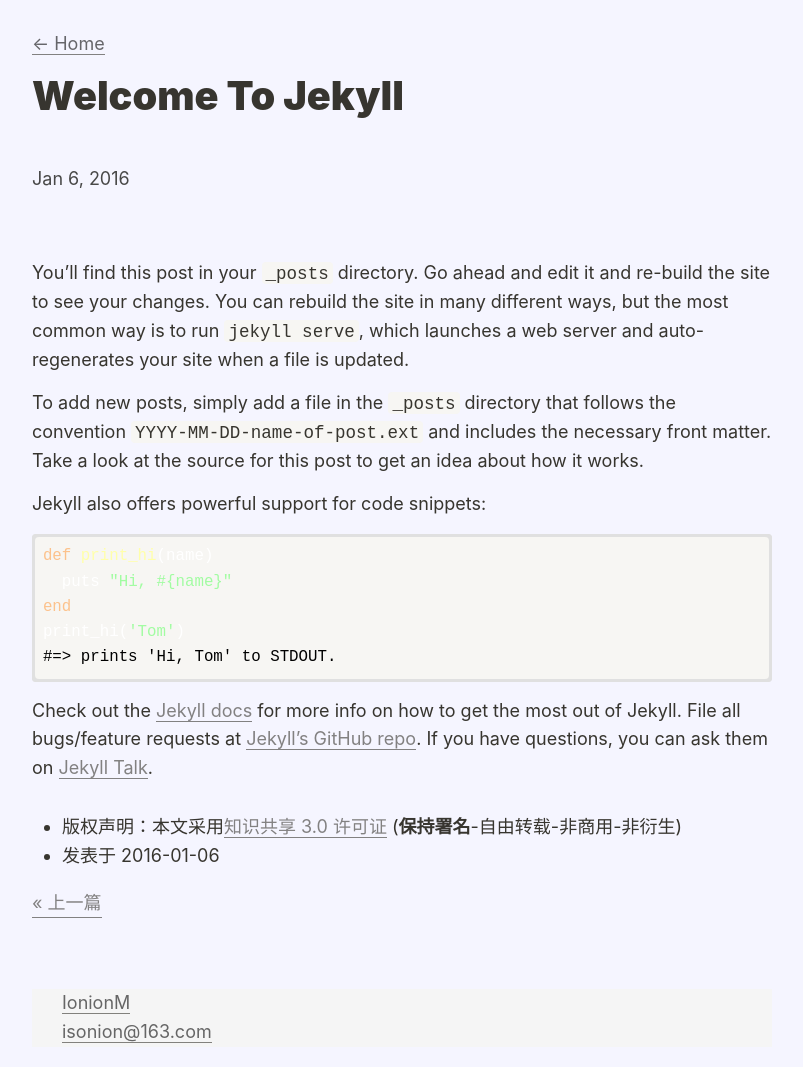
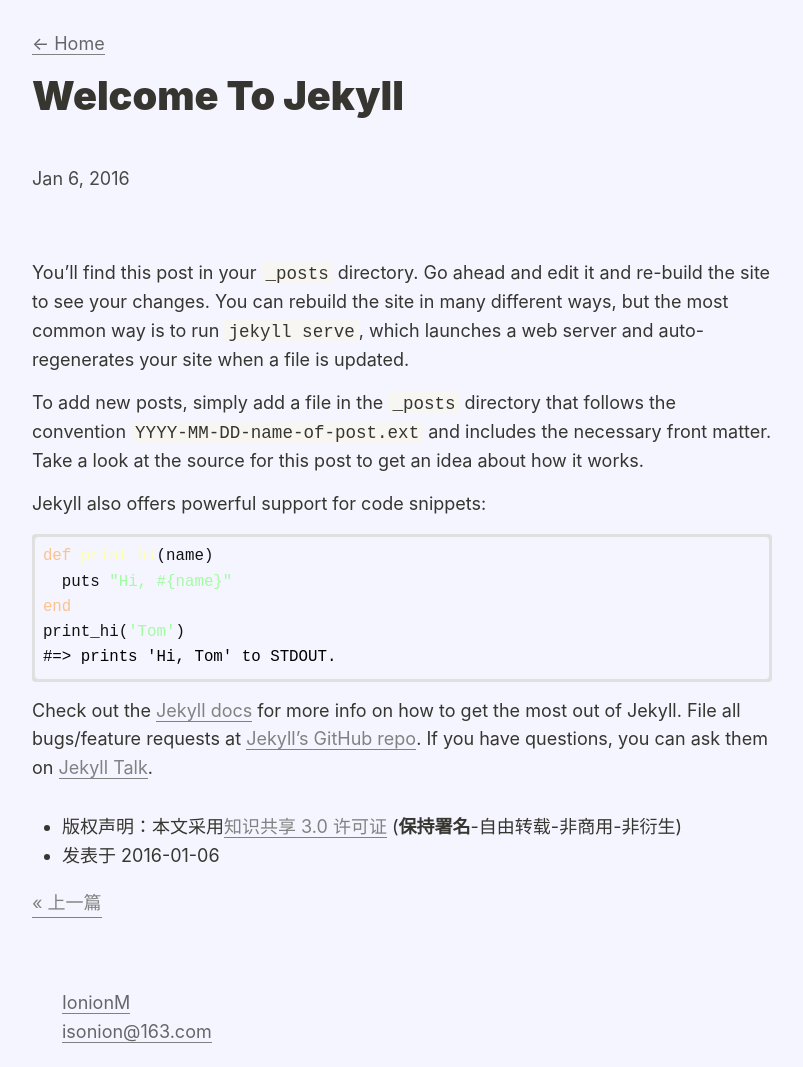
Before and after one commit to ionionm/ionionm.github.io, a Jekyll site: the page built from _posts/2016-01-06-welcome-to-jekyll.md, in a window 1280 px wide. Shown: the whole page, without its empty margins (238-1041 px from the left). Built offline with Jekyll 4.4.1, drawn with Linux system fonts in a browser that asks for light colours; nearby versions of some CDN libraries; comment, search, counter and statistics services are not loaded.

Commit message:
change footer bg color

```diff
--- a/_includes/footer.html
+++ b/_includes/footer.html
@@ -1,7 +1,7 @@
 <footer class="site-footer h-card" style="background-color: #f5f5ff;">
   <data class="u-url" href="{{ " /" | relative_url }}"></data>
   <div class="wrapper">
-    <div class="footer-col-wrapper" style="background-color: #f5f5f5;">
+    <div class="footer-col-wrapper" style="background-color: #f5f5ff;">
       <div class="footer-col">
         <ul class="contact-list">
           <li class="p-name">
--- a/assets/css/agate.css
+++ b/assets/css/agate.css
@@ -20,8 +20,8 @@
   display: block;
   overflow-x: auto;
   padding: 0.5em;
-  background: #f7f6f3;
-  color: white;
+  background: #f5f5ff;
+  color: rgb(18, 17, 17);
 }
 
 .hljs-name,
```
